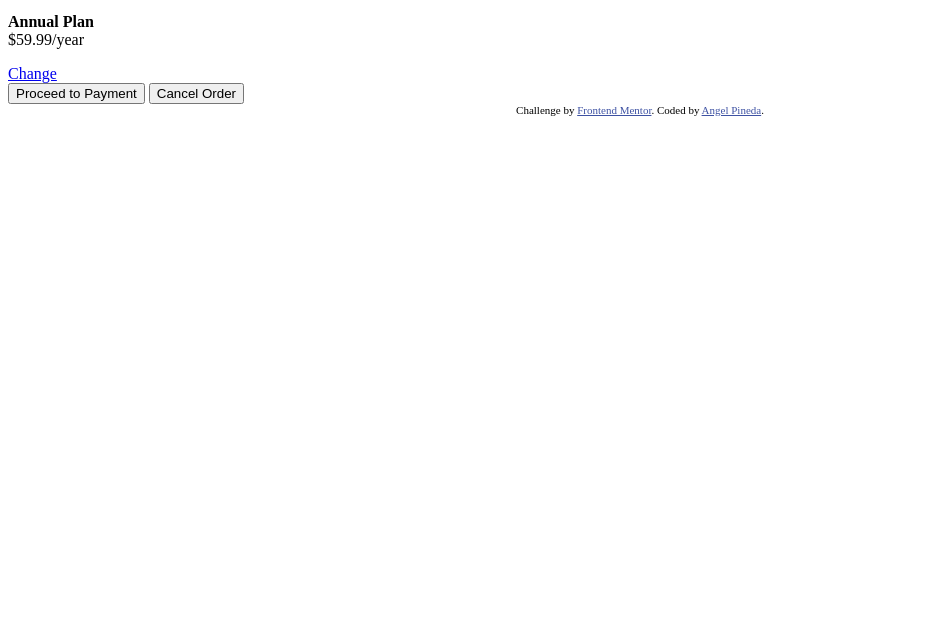
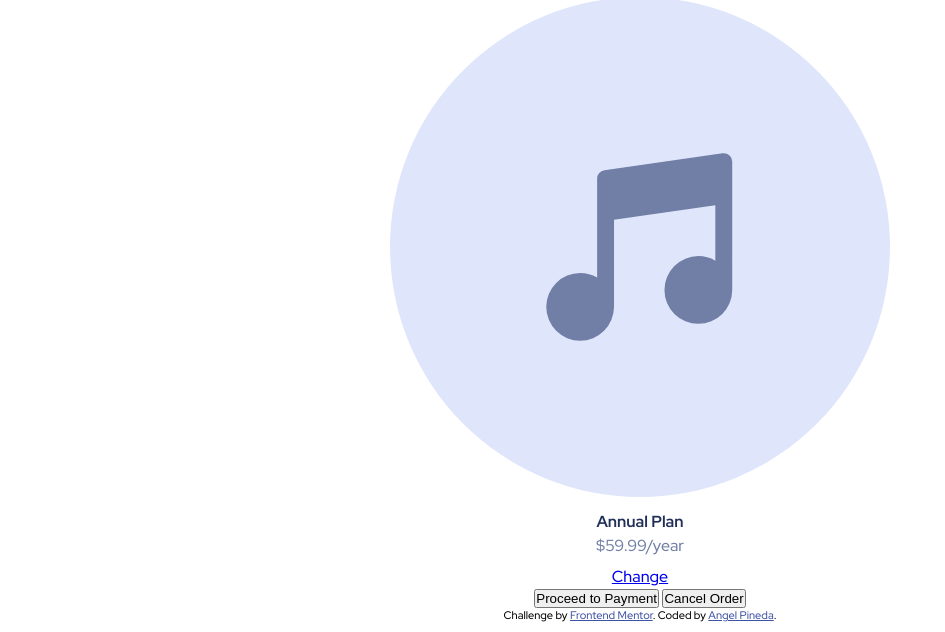
Before and after one commit to angelpineda-dev/frontendMentor-orderSummary, a plain HTML site: page index.html in a window 1280 px wide. Shown: the part 401-1033 px from the top of the page, without its empty margins (0-945 px from the left). Before the commit the page ends 800 px from the top, so only its background shows below. Drawn offline with Linux system fonts and the light colour scheme.

Commit message:
boilerplate & first section

```diff
--- a/index.html
+++ b/index.html
@@ -15,6 +15,7 @@
 
 <body>
 
+  <div class="card">
     <main>
       <img src="images/illustration-hero.svg" alt="girl dancing">
       <h1>Order Summary</h1>
@@ -38,6 +39,7 @@
       <button>Proceed to Payment</button>
       <button>Cancel Order</button>
     </div>
+  </div>
 
   <div class="attribution">
     Challenge by <a href="https://www.frontendmentor.io?ref=challenge" target="_blank">Frontend Mentor</a>.
--- a/style.css
+++ b/style.css
@@ -1,4 +1,69 @@
+@import url("https://fonts.googleapis.com/css2?family=Red+Hat+Display:wght@500;700;900&display=swap");
 
+:root {
+  --main-blue: hsl(245, 75%, 52%);
+  --main-dark-blue: hsl(223, 47%, 23%);
+  --main-white-blue: hsl(224, 23%, 55%);
+  --modal-blue: hsl(225, 100%, 94%);
+  --modal-white-blue: hsl(225, 100%, 98%);
+}
 
-.attribution { font-size: 11px; text-align: center; }
-    .attribution a { color: hsl(228, 45%, 44%); }
+*,
+*::before,
+*::after {
+  margin: 0;
+  padding: 0;
+  box-sizing: border-box;
+}
+
+html {
+  font-family: "Red Hat Display", sans-serif;
+  font-size: 62.5%;
+  font-weight: 500;
+}
+
+body {
+  display: grid;
+  place-items: center;
+  font-size: 1.6rem;
+  padding: 1rem;
+}
+
+h1 {
+  color: var(--main-dark-blue);
+  font-weight: 900;
+  padding: 0.5em 0;
+}
+
+p {
+  color: var(--main-white-blue);
+  padding: 0.5em;
+  line-height: 1.5em;
+}
+
+strong {
+  color: var(--main-dark-blue);
+}
+
+.card {
+  border-radius: 1em;
+  max-width: 500px;
+  min-height: 100vh;
+  width: 100%;
+  text-align: center;
+}
+
+.card img {
+  height: auto;
+  width: 100%;
+  border-radius: 1em 1em 0 0;
+}
+
+.attribution {
+  font-size: 11px;
+  text-align: center;
+}
+
+.attribution a {
+  color: hsl(228, 45%, 44%);
+}
```
Lines whose indentation alone changed are shown as unchanged.
